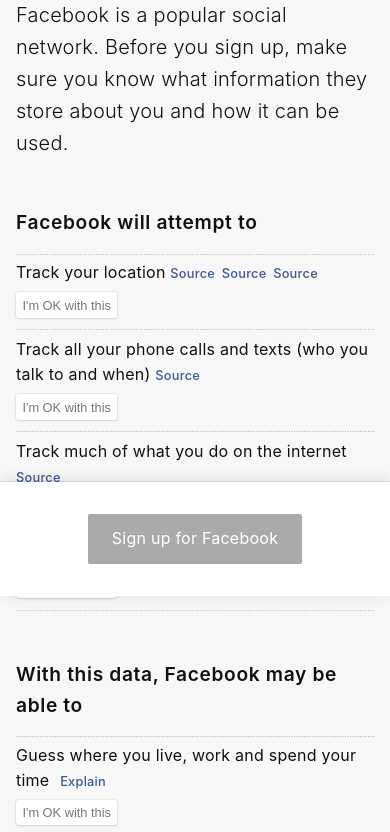
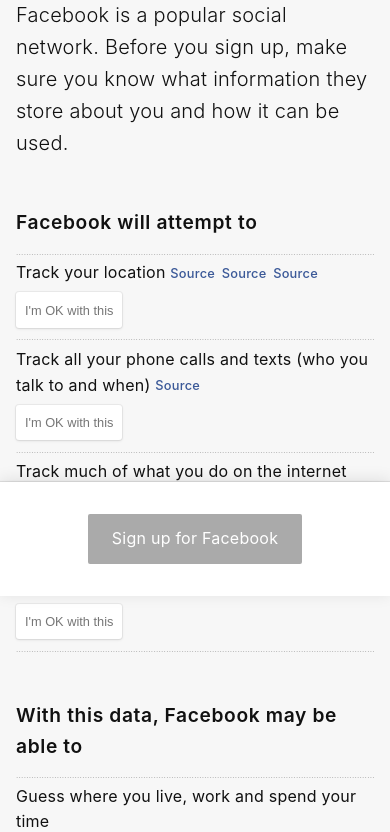
Before and after one commit to martenbjork/sign-up-for-facebook, a plain HTML site: page index.html in a window 390 px wide. Shown: the part 248-1080 px from the top of the page. Drawn offline with Linux system fonts and the light colour scheme.

Commit message:
Improved mobile layout

```diff
--- a/index.html
+++ b/index.html
@@ -242,6 +242,13 @@
         margin-bottom: 1em;
         display: block;
         position: relative;
+        padding: .8em .7em;
+      }
+      .more-info {
+        display: block;
+        padding: .5em;
+        position: relative;
+        left: -.5em;
       }
     }
   </style>
```
